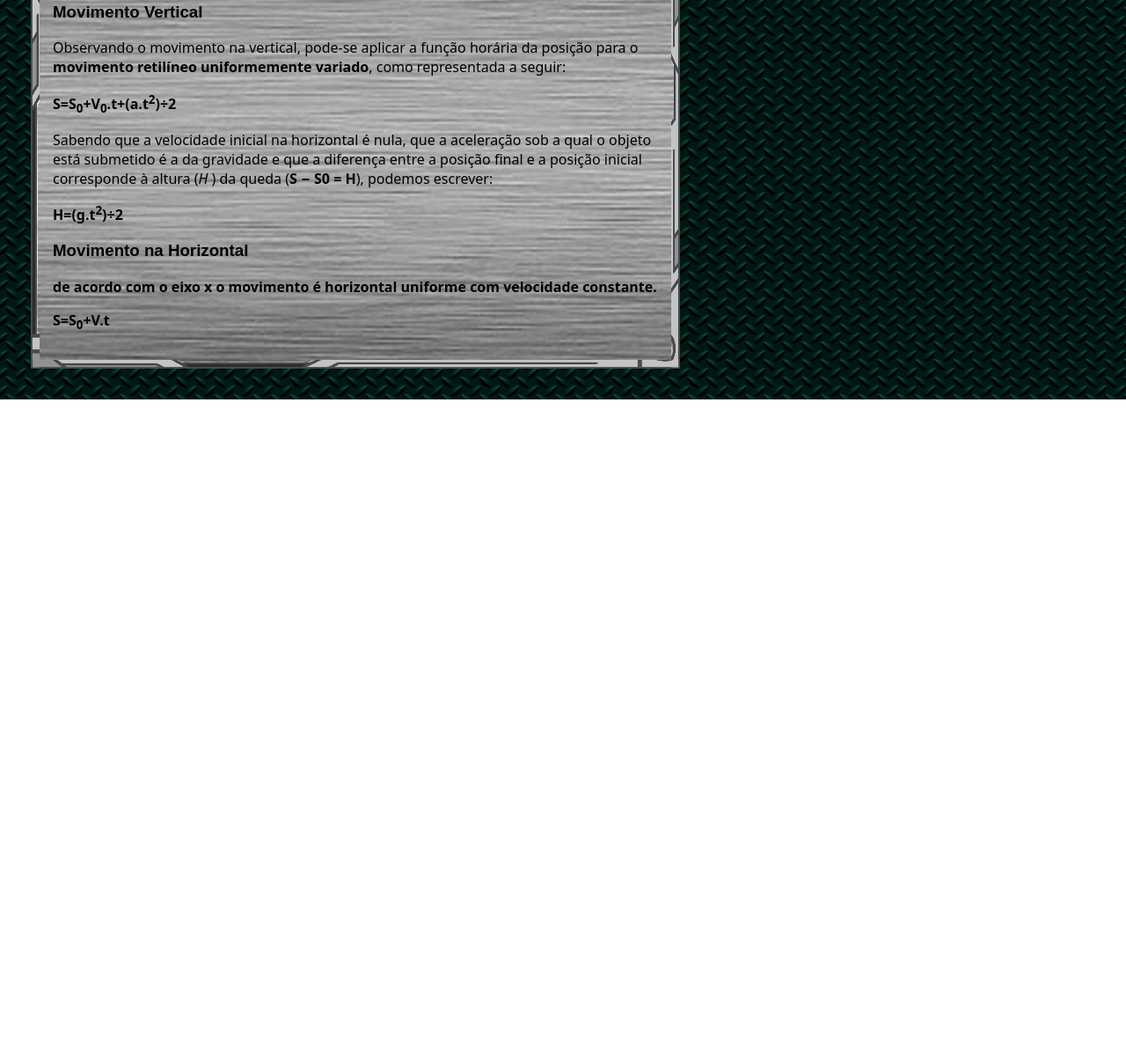
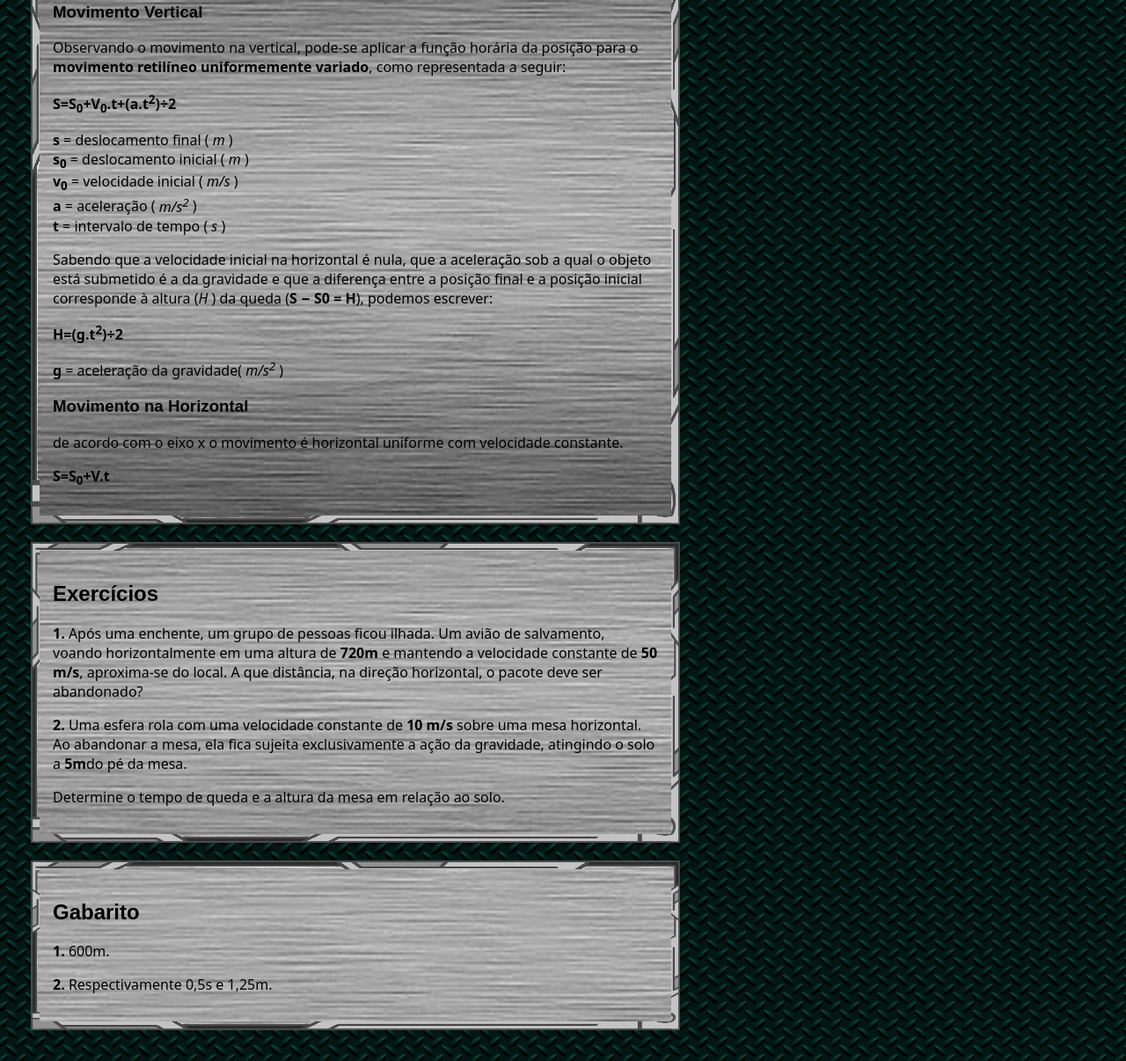
Before and after one commit to Bernardodeas/TP1-Lpw, a plain HTML site: page lançamento-horizontal.html in a window 1280 px wide. Shown: the part 488-1694 px from the top of the page at 88% size. Before the commit the page ends 942 px from the top, so only its background shows below. Drawn offline with Linux system fonts and the light colour scheme; a web font is replaced by a local one.

Commit message:
edição FINAL

```diff
--- a/index.html
+++ b/index.html
@@ -5,6 +5,7 @@
     <link rel="stylesheet" href="style.css">
     <meta charset="UTF-8">
     <meta name="viewport" content="width=device-width, initial-scale=1">
+    <link rel="icon" href="https://publicdomainvectors.org/photos/tanque.png" type="image/png">
     <title>Física: Lançamentos e vetores</title>
 </head>
 <body>
--- a/lançamento-horizontal.html
+++ b/lançamento-horizontal.html
@@ -7,7 +7,6 @@
     <link rel="stylesheet" href="style.css">
     <title>Lançamento Horizontal</title>
 </head>
-<body>
 <header>
     <div class ="HeaderBG"><h1>Física: os lançamentos na guerra</h1>
         <div class ="HeaderBaseline">
@@ -43,12 +42,23 @@
                 <p>Observando o movimento na vertical, pode-se aplicar a função horária da posição para o <strong>movimento retilíneo uniformemente variado</strong>, como representada a seguir:</p>
 
                 <p><strong>S&equals;S<sub>0</sub>&plus;V<sub>0</sub>.t&plus;(a.t<sup>2</sup>)&divide;2</strong></p>
+
+                <p>
+                    <strong>s</strong> &equals; deslocamento final ( <em>m</em> )<br>
+                    <strong>s<sub>0</sub></strong> &equals; deslocamento inicial ( <em>m</em> )<br>
+                    <strong>v<sub>0</sub></strong> &equals; velocidade inicial (<em> m/s </em>)<br>
+                    <strong>a</strong> &equals; aceleração ( <em>m/s<sup>2</em> )<br>
+                    <strong>t</strong> &equals; intervalo de tempo ( <em>s </em>)<br>
+                </p>
             </article>
 
             <article>
                 <p>Sabendo que a velocidade inicial na horizontal é nula, que a aceleração sob a qual o objeto está submetido é a da gravidade e que a diferença entre a posição final e a posição inicial corresponde à altura (<em>H</em> ) da queda (<strong>S &minus; S0 &equals; H</strong>), podemos escrever:</p>
 
-                <p><strong>H&equals;(g.t<sup>2</sup>)&divide;2</p>
+                <p><strong>H&equals;(g.t<sup>2</sup>)&divide;2</strong></p>
+
+                    <p><strong>g</strong> &equals; aceleração da gravidade( <em>m/s<sup>2</em> )<br>
+                    </p>
             </article>
 
             <article>
@@ -60,6 +70,28 @@
 
             </article>
         </section>
+
+        <section>
+            <h2>Exercícios</h2>
+
+            <article>
+                <p><strong>1.</strong> Após uma enchente, um grupo de pessoas ficou ilhada. Um avião de salvamento, voando horizontalmente em uma altura de <strong>720m</strong> e mantendo a velocidade constante de <strong>50 m/s</strong>, aproxima-se do local. A que distância, na direção horizontal, o pacote deve ser abandonado?</p>
+            </article>
+            <article>
+                <p><strong>2.</strong>
+                Uma esfera rola com uma velocidade constante de <strong>10 m/s</strong> sobre uma mesa horizontal. Ao abandonar a mesa, ela fica sujeita exclusivamente a ação da gravidade, atingindo o solo a <strong>5m</strong>do pé da mesa.</p>
+                <p>Determine o tempo de queda e a altura da mesa em relação ao solo.</p>
+            </article>
+        </section>
+
+        <section>
+            <h2>Gabarito</h2>
+
+            <article>
+                <p><strong>1.</strong> 600m.</p>
+                <p><strong>2.</strong> Respectivamente 0,5s e 1,25m.</p>
+            </article>
+        </section>
     </main>
 
 </body>
--- a/style.css
+++ b/style.css
@@ -7,7 +7,6 @@
          url(fonte/Montserrat-VariableFont_wght.ttf)
          url(fonte/Montserrat-VariableFont_wght.woff);
 }
-.exercicio img{ clear: right;}
 html {
     min-height: max-content;
 }
@@ -15,11 +14,12 @@ html {
     ul{
     margin-top: 10vh;
     bottom: 0px;
-
+    }}
+    @media screen and (max-width: 700px ) {
     aside{
         width: 0.4vw;
+        position: relative;
     }
-}
 }
 body {
     background-image: url(img/bodyBackground.jpeg);
```
Also changed, not shown: Queda-Livre.html (+4 -1 lines), lançamento_obliquo.html (+3 -1 lines), script.js (+7 -2 lines). Lines whose indentation alone changed are shown as unchanged.
